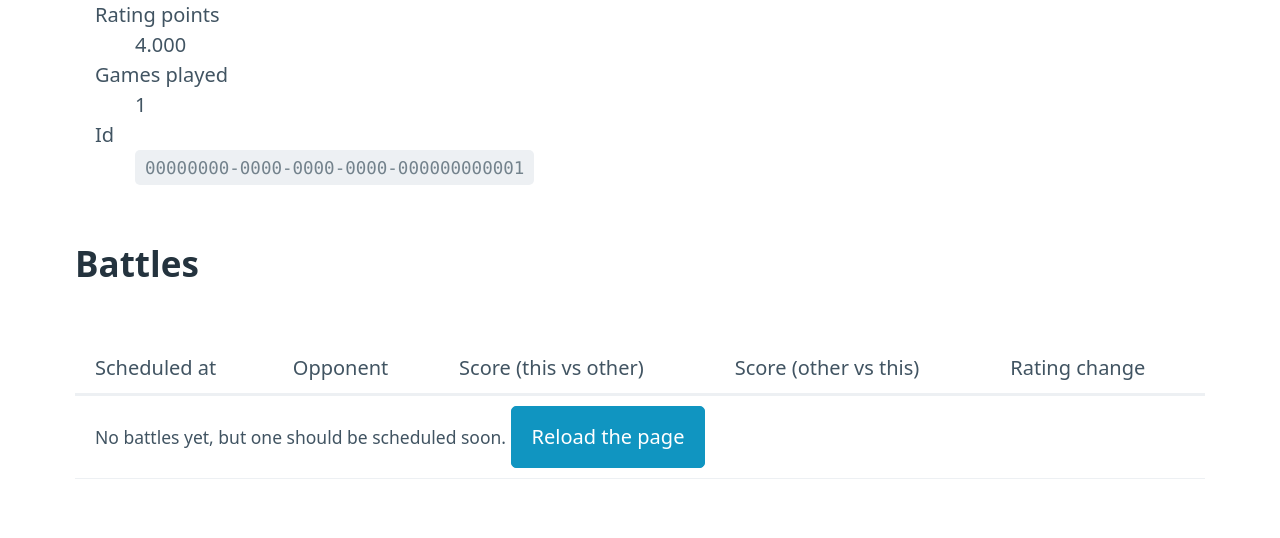
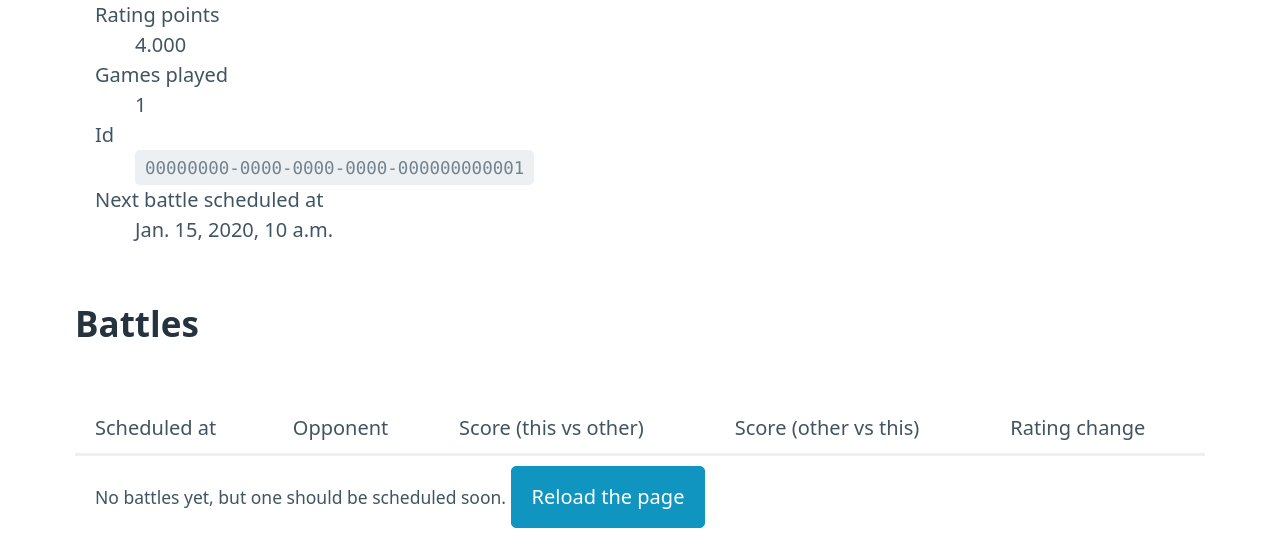
Before and after one commit to SupraSummus/prompt-wars, a Django app: page /warrior/00000000-0000-0000-0000-000000000001 in a window 1280 px wide. Shown: the part 380-918 px from the top of the page. Run offline with Django 4.2, Linux system fonts and the light colour scheme; tables that the repository leaves empty hold one stand-in row (values such as "Sample post"); data that the repository does not hold is empty; parts of the project's set-up code (start-up, migrations or seed data) failed here and were passed over.

Commit message:
Display next battle time

```diff
--- a/templates/warriors/battle_detail.html
+++ b/templates/warriors/battle_detail.html
@@ -5,9 +5,9 @@
     <hgroup>
       <h1>A battle</h1>
       <p>
-        scheduled at {{ battle.scheduled_at }}
+        scheduled at <time>{{ battle.scheduled_at }}</time>
         {% if battle.rating_transferred_at %}
-          , resolved at {{ battle.rating_transferred_at }}
+          , resolved at <time>{{ battle.rating_transferred_at }}</time>
         {% endif %}
       </p>
     </hgroup>
--- a/templates/warriors/warrior_detail.html
+++ b/templates/warriors/warrior_detail.html
@@ -36,13 +36,15 @@
           <dd>{{ object.author }}</dd>
         {% endif %}
         <dt>Created at</dt>
-        <dd>{{ object.created_at }}</dd>
+        <dd><time>{{ object.created_at }}</time></dd>
         <dt>Rating points</dt>
         <dd>{{ object.rating|floatformat:3 }}</dd>
         <dt>Games played</dt>
         <dd>{{ object.games_played }}</dd>
         <dt>Id</dt>
         <dd><code>{{ object.id }}</code></dd>
+        <dt>Next battle scheduled at</dt>
+        <dd><time>{{ object.next_battle_schedule }}</time></dd>
       </dl>
 
       <h2>Battles</h2>
--- a/tmp.py
+++ b/tmp.py
@@ -10,7 +10,7 @@ for warrior in warriors:
     total_changes += abs(old_rating - warrior.rating)
     print(f'{warrior}: {old_rating} -> {warrior.rating}')
     n += 1
-Warrior.objects.bulk_update(warriors, ['rating'])
+Warrior.objects.bulk_update(warriors, ['rating', 'games_played'])
 
 
 print(f'Avg rating change: {total_changes / n}')
```
